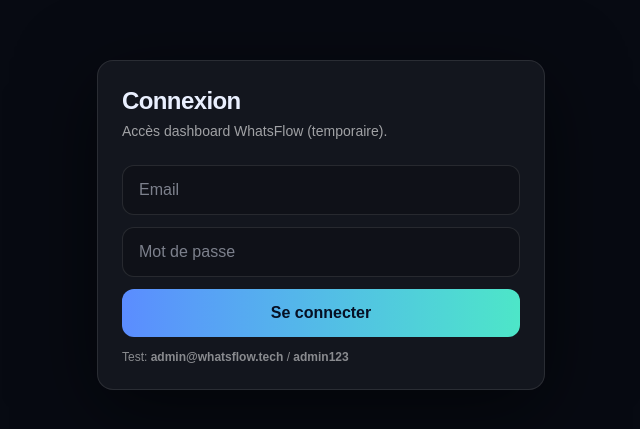
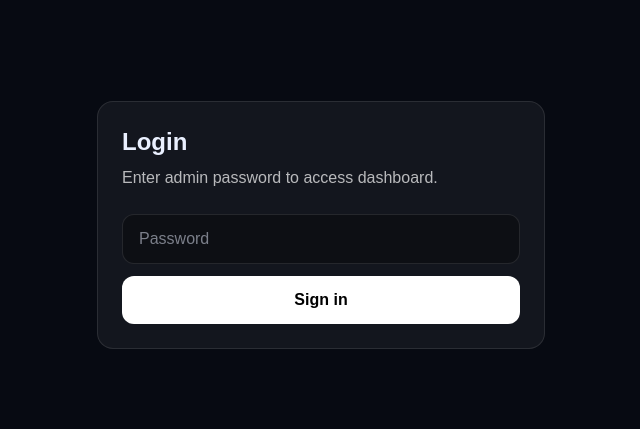
Before and after one commit to Slim-LARIBI/whatsflow-landing, a Next.js app: page /login in a window 1280 px wide. Shown: the part 175-604 px from the top of the page, without its empty margins (319-959 px from the left). Built offline with nearby package versions, Linux system fonts and the light colour scheme.

Commit message:
Fix login build: wrap useSearchParams in Suspense

```diff
--- /dev/null
+++ b/app/login/LoginClient.tsx
@@ -0,0 +1,60 @@
+"use client";
+
+import { useMemo, useState } from "react";
+import { useRouter, useSearchParams } from "next/navigation";
+
+export default function LoginClient() {
+  const router = useRouter();
+  const searchParams = useSearchParams();
+
+  const nextUrl = useMemo(() => searchParams.get("next") || "/dashboard", [searchParams]);
+
+  const [password, setPassword] = useState("");
+  const [error, setError] = useState("");
+
+  async function onSubmit(e: React.FormEvent) {
+    e.preventDefault();
+    setError("");
+
+    try {
+      const res = await fetch("/api/leads/login", {
+        method: "POST",
+        headers: { "Content-Type": "application/json" },
+        body: JSON.stringify({ password }),
+      });
+
+      if (!res.ok) {
+        const data = await res.json().catch(() => ({}));
+        setError(data?.message || "Login failed");
+        return;
+      }
+
+      router.push(nextUrl);
+    } catch {
+      setError("Network error");
+    }
+  }
+
+  return (
+    <div className="min-h-screen bg-[#070A12] text-[#EAF0FF] flex items-center justify-center p-6">
+      <div className="w-full max-w-md border border-white/10 bg-white/5 rounded-2xl p-6">
+        <h1 className="text-2xl font-bold mb-2">Login</h1>
+        <p className="text-white/70 mb-6">Enter admin password to access dashboard.</p>
+
+        <form onSubmit={onSubmit} className="space-y-3">
+          <input
+            type="password"
+            value={password}
+            onChange={(e) => setPassword(e.target.value)}
+            placeholder="Password"
+            className="w-full rounded-xl px-4 py-3 bg-black/30 border border-white/10 outline-none"
+          />
+          {error ? <div className="text-red-300 text-sm">{error}</div> : null}
+          <button className="w-full rounded-xl px-4 py-3 font-bold bg-white text-black">
+            Sign in
+          </button>
+        </form>
+      </div>
+    </div>
+  );
+}
--- a/app/login/page.tsx
+++ b/app/login/page.tsx
@@ -1,68 +1,13 @@
-"use client";
+// app/login/page.tsx
+import { Suspense } from "react";
+import LoginClient from "./LoginClient";
 
-import { useState } from "react";
-import { useRouter, useSearchParams } from "next/navigation";
+export const dynamic = "force-dynamic";
 
 export default function LoginPage() {
-  const [email, setEmail] = useState("");
-  const [pwd, setPwd] = useState("");
-  const [loading, setLoading] = useState(false);
-
-  const router = useRouter();
-  const search = useSearchParams();
-  const next = search.get("next") || "/dashboard";
-
-  async function onSubmit(e: React.FormEvent) {
-    e.preventDefault();
-    setLoading(true);
-
-    // Auth TEMP (hardcoded) — on fera mieux à l'étape C
-    const ok = email.toLowerCase() === "admin@whatsflow.tech" && pwd === "admin123";
-
-    if (!ok) {
-      setLoading(false);
-      alert("Identifiants incorrects.");
-      return;
-    }
-
-    // cookie session
-    document.cookie = `wf_session=1; path=/; max-age=${60 * 60 * 24 * 7}`;
-    router.push(next);
-  }
-
   return (
-    <div className="min-h-screen bg-[#070A12] text-[#EAF0FF] flex items-center justify-center px-6">
-      <div className="w-full max-w-md rounded-2xl border border-white/10 bg-white/5 p-6 shadow-[0_20px_80px_rgba(0,0,0,.55)]">
-        <h1 className="text-2xl font-extrabold tracking-tight">Connexion</h1>
-        <p className="mt-1 text-sm text-white/60">Accès dashboard WhatsFlow (temporaire).</p>
-
-        <form className="mt-6 space-y-3" onSubmit={onSubmit}>
-          <input
-            className="w-full rounded-xl border border-white/10 bg-black/20 px-4 py-3 outline-none focus:border-white/25"
-            placeholder="Email"
-            value={email}
-            onChange={(e) => setEmail(e.target.value)}
-          />
-          <input
-            className="w-full rounded-xl border border-white/10 bg-black/20 px-4 py-3 outline-none focus:border-white/25"
-            placeholder="Mot de passe"
-            type="password"
-            value={pwd}
-            onChange={(e) => setPwd(e.target.value)}
-          />
-
-          <button
-            className="w-full rounded-xl bg-gradient-to-r from-[#5B8CFF] to-[#4DE6C8] py-3 font-extrabold text-[#061024] hover:opacity-95"
-            disabled={loading}
-          >
-            {loading ? "..." : "Se connecter"}
-          </button>
-
-          <div className="text-xs text-white/50">
-            Test: <b>admin@whatsflow.tech</b> / <b>admin123</b>
-          </div>
-        </form>
-      </div>
-    </div>
+    <Suspense fallback={<div style={{ padding: 24, color: "#EAF0FF" }}>Loading…</div>}>
+      <LoginClient />
+    </Suspense>
   );
 }
```
